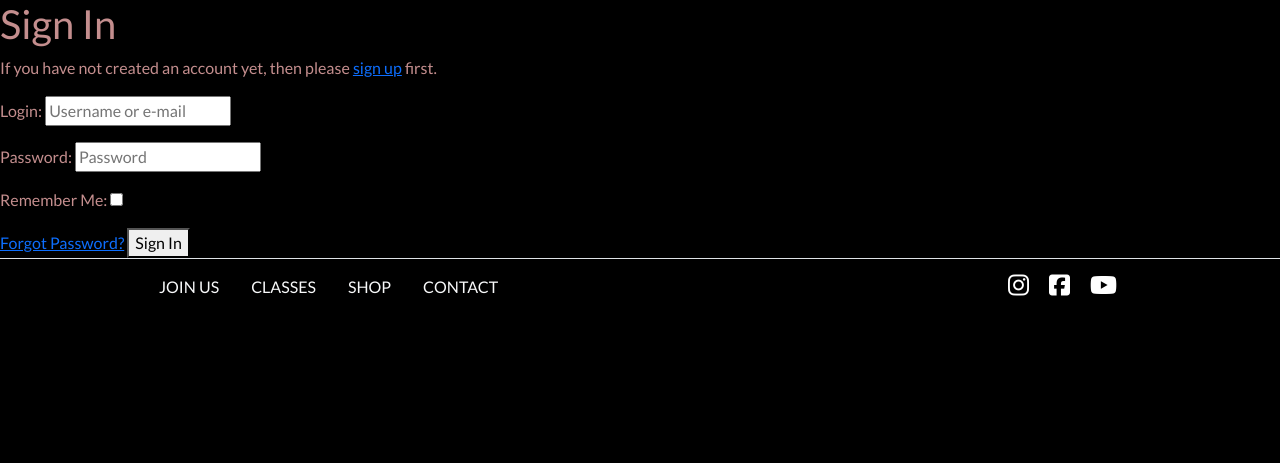
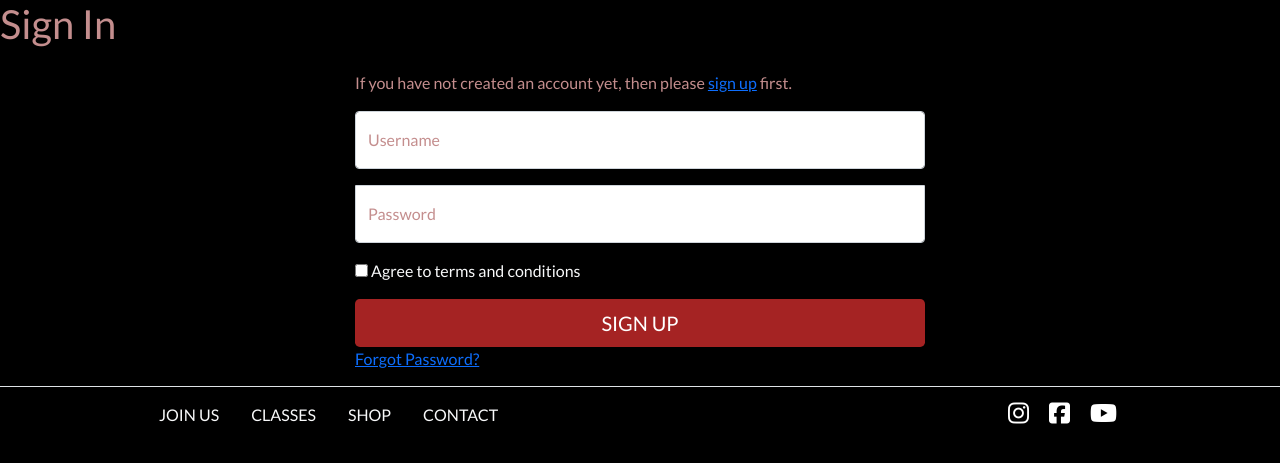
Before and after one commit to Code-Institute-Submissions/DinaPapsujevica-MP4-Boxing-gym_NovResub, a Django app: page /accounts/login/ in a window 1280 px wide. Shown: the part 56-519 px from the top of the page. Run offline with Django 3.2, Linux system fonts and the light colour scheme; some libraries are stand-ins or nearby versions.

Commit message:
login html design fix

```diff
--- a/templates/allauth/account/login.html
+++ b/templates/allauth/account/login.html
@@ -29,18 +29,47 @@ for a {{ site_name }} account and sign in below:{% endblocktrans %}</p>
 {% include "socialaccount/snippets/login_extra.html" %}
 
 {% else %}
-<p>{% blocktrans %}If you have not created an account yet, then please
-<a href="{{ signup_url }}">sign up</a> first.{% endblocktrans %}</p>
 {% endif %}
 
-<form class="login" method="POST" action="{% url 'account_login' %}">
+<main class="form-signin">
+  <p>{% blocktrans %}If you have not created an account yet, then please
+    <a href="{{ signup_url }}">sign up</a> first.{% endblocktrans %}</p>
+  {% if form.errors %}
+    {% for field in form %}
+        {% for error in field.errors %}
+            <div class="alert alert-error">
+                <strong style="color: red;">{{ error|escape }}</strong>
+            </div>
+        {% endfor %}
+    {% endfor %}
+        {% for error in form.non_field_errors %}
+            <div class="alert alert-error">
+                <strong style="color: red;">{{ error|escape }}</strong>
+            </div>
+        {% endfor %}
+    {% endif %}
+  <form class="signup" id="signup_form" method="post" action="{% url 'account_login' %}">
   {% csrf_token %}
-  {{ form.as_p }}
-  {% if redirect_field_value %}
-  <input type="hidden" name="{{ redirect_field_name }}" value="{{ redirect_field_value }}" />
-  {% endif %}
-  <a class="button secondaryAction" href="{% url 'account_reset_password' %}">{% trans "Forgot Password?" %}</a>
-  <button class="primaryAction" type="submit">{% trans "Sign In" %}</button>
+      {% if redirect_field_value %}
+      <input type="hidden" name="{{ redirect_field_name }}" value="{{ redirect_field_value }}" />
+      {% endif %}
+    <div class="form-floating mb-3">
+      <input type="text" name="login" class="form-control" id="floatingInput" aria-describedby="emailHelp" placeholder="Username">
+      <label for="floatingInput">Username</label>
+    </div>
+    <div class="form-floating mb-3">
+      <input type="password" name="password" class="form-control" id="floatingInput" placeholder="Password">
+      <label for="floatingInput">Password</label>
+    </div>
+
+    <div class="checkbox mb-3 text-light">
+      <label>
+        <input type="checkbox" value="remember-me"> Agree to terms and conditions
+      </label>
+    </div>
+    <button type="submit" class="w-100 btn btn-lg btn-combo text-uppercase">Sign Up</button>
 </form>
+<a class="button secondaryAction" href="{% url 'account_reset_password' %}">{% trans "Forgot Password?" %}</a>
+</main>
 
 {% endblock %}
```
Also changed, not shown: boxing_gym/settings.py (+1 -9 lines), db.sqlite3.
